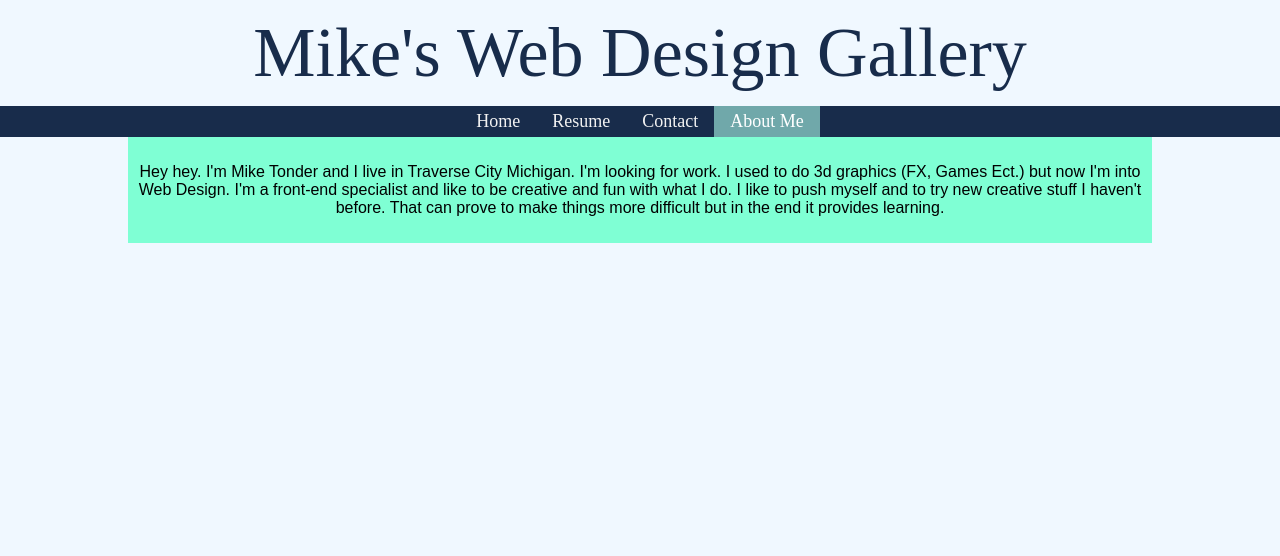
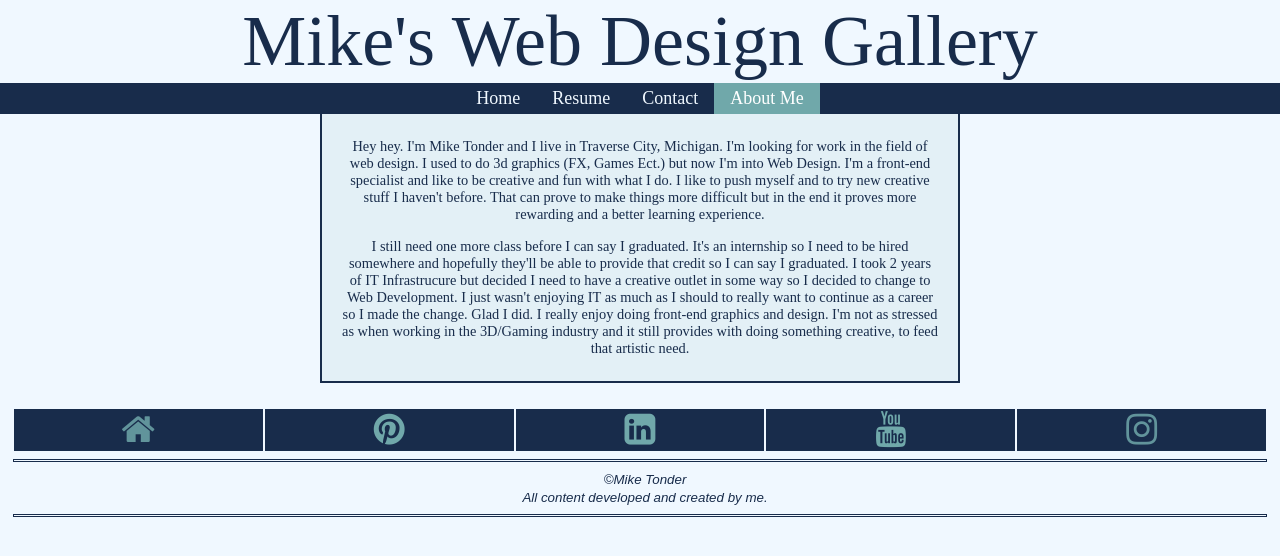
Before and after one commit to TONDERM/TONDERM.github.io, a plain HTML site: page about.html in a window 1280 px wide. Drawn offline with Linux system fonts and the light colour scheme; a web font is replaced by a local one.

Commit message:
Add files via upload

```diff
--- a/about.html
+++ b/about.html
@@ -1,7 +1,8 @@
 <!DOCTYPE html>
 <html>
 <head>
-<meta name="viewport" content="width=device-width, initial-scale=1">
+<meta name="viewport" content="width=device-width, initial-scale=1" charset=utf-8>
+<link rel="stylesheet" href="https://cdnjs.cloudflare.com/ajax/libs/font-awesome/4.7.0/css/font-awesome.min.css">
 <!-- <link rel="stylesheet" href="https://cdn.jsdelivr.net/npm/bootstrap@4.6.2/dist/css/bootstrap.min.css">
 <script src="https://cdn.jsdelivr.net/npm/jquery@3.7.1/dist/jquery.slim.min.js"></script>
 <script src="https://cdn.jsdelivr.net/npm/popper.js@1.16.1/dist/umd/popper.min.js"></script>
@@ -15,6 +16,16 @@
 {
 	font-family: test;
 	src: url(fonts/Steamy.otf);
+}
+@font-face
+{
+	font-family: test3;
+	src: url(fonts/Quando-Regular.ttf);
+}
+
+p{
+  font-family: test3;
+  font-size: .9em;
 }
 
 body {
@@ -42,7 +53,7 @@ body {
 .topnav a {
   float: left;
   display: block;
-  color: #f2f2f2;
+  color: aliceblue;
   text-align: center;
   padding: 5px 16px;
   text-decoration: none;
@@ -64,10 +75,22 @@ body {
   display: none;
 }
 
+/*-------------------------------------------------------------------------------------------------------------*/
+h2{
+    font-family: test; font-size: 4.5em; font-weight: 100; color: #182c4b; margin-top: 0%; margin-bottom: 0%; background-color: aliceblue;
+}
 
-/*-------------------------------------------------------------------------------------------------------------*/
-
-@media screen and (max-width: 600px) {
+@media only screen and (max-width: 986px){
+    h2{
+        font-family: test; font-size:3.2em; font-weight: 100; color: #182c4b; margin-top: 0%; margin-bottom: 0%; background-color: aliceblue;
+    }
+}
+@media only screen and (max-width: 614px){
+    h2{
+        font-family: test; font-size:3em; font-weight: 100; color: #182c4b; margin-top: 0%; margin-bottom: 0%; background-color: aliceblue;
+    }
+}
+@media screen and (max-width: 500px) {
   .topnav a:not(:first-child) {display: none;}
   .topnav a.icon {
     float: right;
@@ -75,7 +98,7 @@ body {
   }
 }
 
-@media screen and (max-width: 600px) {
+@media screen and (max-width: 500px) {
   .topnav.responsive {position: relative;}
   .topnav.responsive .icon {
     position: absolute;
@@ -88,12 +111,49 @@ body {
     text-align: left;
   }
 }
+.icon-bar
+{
+    width: 100%;
+    max-height: 42px;
+    overflow: auto;
+}
+
+.icon-bar a
+{
+    float: left;
+    text-align: center;
+    width: 20%;
+
+    transition: all 0.3s ease;
+    color: rgb(112, 168, 170);
+    font-size: 36px;
+    background: linear-gradient(90deg,rgba(255, 0, 0, 0) 0.2%, rgb(24, 44, 75, 1) 0.3%, rgb(24, 44, 75, 1) 99.7%, rgba(255, 0, 0, 0) 99.8%);
+}
+
+.icon-bar a:hover
+{
+    background: linear-gradient(90deg,rgba(255, 0, 0, 0) 0.2%, aliceblue 0.3%, aliceblue 99.7%, rgba(255, 0, 0, 0) 99.8%);
+}
+#white
+{
+    animation: white 6s infinite;
+    animation-direction:alternate-reverse;
+    animation-timing-function: ease-in-out;
+}
+@keyframes white
+{
+    0%  {color: rgb(112, 168, 170, .3); }
+    25% {color: rgb(112, 168, 170, 1); }
+    50% {color: rgb(112, 168, 170, 1); }
+    75% {color: rgb(112, 168, 170, 1); }
+    100% {color: rgb(112, 168, 170, .3); }
+}
 </style>
 
 </head>
 <body>
 <header style="text-align:center">
-  <h2 style="font-family: test; font-size: 70px; font-weight: 100; color: #182c4b; margin-top: 1%; margin-bottom: 1%; background-color: aliceblue;">Mike's Web Design Gallery</h2>
+  <h2>Mike's Web Design Gallery</h2>
 </header>
 <div class="topnav" id="myTopnav">
     <a href="index.html">Home</a>
@@ -104,16 +164,39 @@ body {
       <i class="fa fa-bars"></i>
     </a>
 </div>
-<article style="display: flex;  justify-content: center;">
-<div style="background-color: aquamarine; width: 80%; height: auto; text-align: center; padding-top: 10px; padding-bottom: 10px;">
-    <P>Hey hey.  I'm Mike Tonder and I live in Traverse City Michigan.  I'm looking for work.  I used to do 3d graphics (FX, Games Ect.) but now I'm into Web Design.
-      I'm a front-end specialist and like to be creative and fun with what I do.  I like to push myself and to try new creative stuff I haven't before.  That can prove
-      to make things more difficult but in the end it provides learning.
-    </P>
-</div>
+<article style="display: flex;  justify-content: center; color:rgb(24, 44, 75);">
+  <div style="background-color:rgb(112, 168, 170, 0.1); border-left: 2px solid rgb(24, 44, 75); border-right: 2px solid rgb(24, 44, 75); border-bottom: 2px solid rgb(24, 44, 75);
+              width: 50%; height: auto; text-align: center; padding-top: 10px; padding-bottom: 10px; padding-left: 20px; padding-right: 20px;">
+      <P>
+        Hey hey.  I'm Mike Tonder and I live in Traverse City, Michigan.  I'm looking for work in the field of web design.  I used to do 3d graphics (FX, Games Ect.) but now I'm into
+        Web Design.  I'm a front-end specialist and like to be creative and fun with what I do.  I like to push myself and to try new creative stuff I haven't before.  That can prove
+        to make things more difficult but in the end it proves more rewarding and a better learning experience.
+      </P>
+      <p>
+        I still need one more class before I can say I graduated.  It's an internship so I need to be hired somewhere and hopefully they'll be able to provide that credit
+        so I can say I graduated.  I took 2 years of IT Infrastrucure but decided I need to have a creative outlet in some way so I decided to change to Web Development.
+        I just wasn't enjoying IT as much as I should to really want to continue as a career so I made the change.  Glad I did.  I really enjoy doing front-end graphics and design.
+        I'm not as stressed as when working in the 3D/Gaming industry and it still provides with doing something creative, to feed that artistic need.
+      </p>
+  </div>
+</article>
 
 
-
+<footer style="margin-left: 1%; margin-right: 1%; margin-top: 2%; text-align: center; color: #182c4b;">
+  <div class="icon-bar">
+    <a href="index.html" id="white"><i class="fa fa-home"></i></a>
+    <a href="#" id="white" style="animation-delay: 1s;"><i class="fa fa-pinterest"></i></a>
+    <a href="#" id="white" style="animation-delay: 2s;"><i class="fa fa-linkedin-square"></i></a>
+    <a href="https://www.youtube.com/@toneredstudios1525" id="white" style="animation-delay: 3s;"><i class="fa fa-youtube"></i></a>
+    <a href="#" id="white" style="animation-delay: 4s;"><i class="fa fa-instagram"></i></a>
+</div>
+  <hr style= "height: 3px; border-style: double; border-color: #182c4b;">
+  <cite style="padding-left: 10px;"><small>
+      <span>&copy;Mike Tonder</span><br>
+      <span style="padding-left: 10px;">All content developed and created by me.</span>
+      </small></cite>
+  <hr style= "height: 3px; border-style: double; border-color: #182c4b;">
+</footer>
 <script>
 function navFunction() {
   var x = document.getElementById("myTopnav");
```
Also changed, not shown: resume.html (+25 -9 lines).
